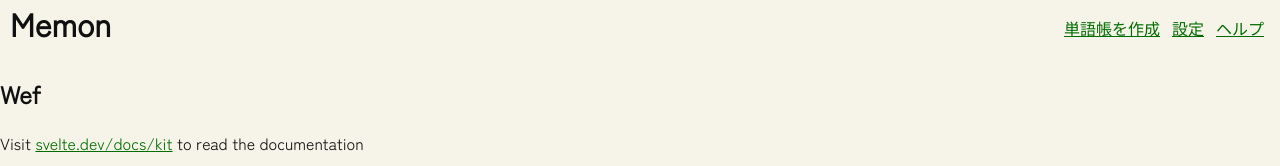
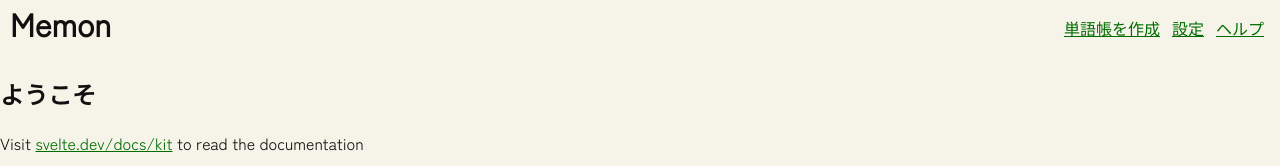
Before and after one commit to wing-0902/memon_app, a SvelteKit app: page / in a window 1280 px wide. Shown: the top 166 px of the page. Built offline with nearby package versions, Linux system fonts and the light colour scheme; a web font is replaced by a local one.

Commit message:
[skip ci] ルートを整備

```diff
--- a/src/routes/+page.svelte
+++ b/src/routes/+page.svelte
@@ -2,5 +2,5 @@
   <title>Welcome to Memon</title>
 </svelte:head>
 
-<h2>Wef</h2>
+<h2>ようこそ</h2>
 <p>Visit <a href="https://svelte.dev/docs/kit">svelte.dev/docs/kit</a> to read the documentation</p>
```
Also changed, not shown: src/routes/config/+page.svelte (added), src/routes/create/+page.svelte (added).
